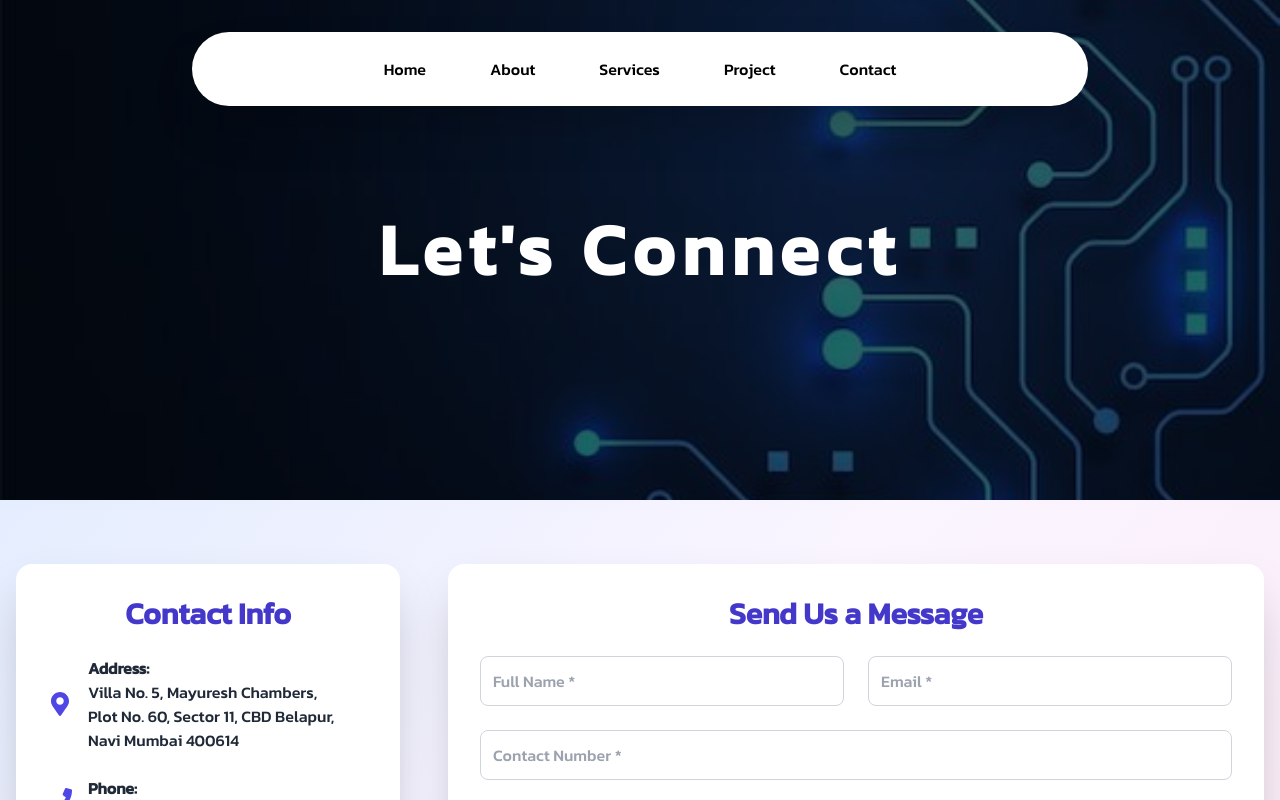
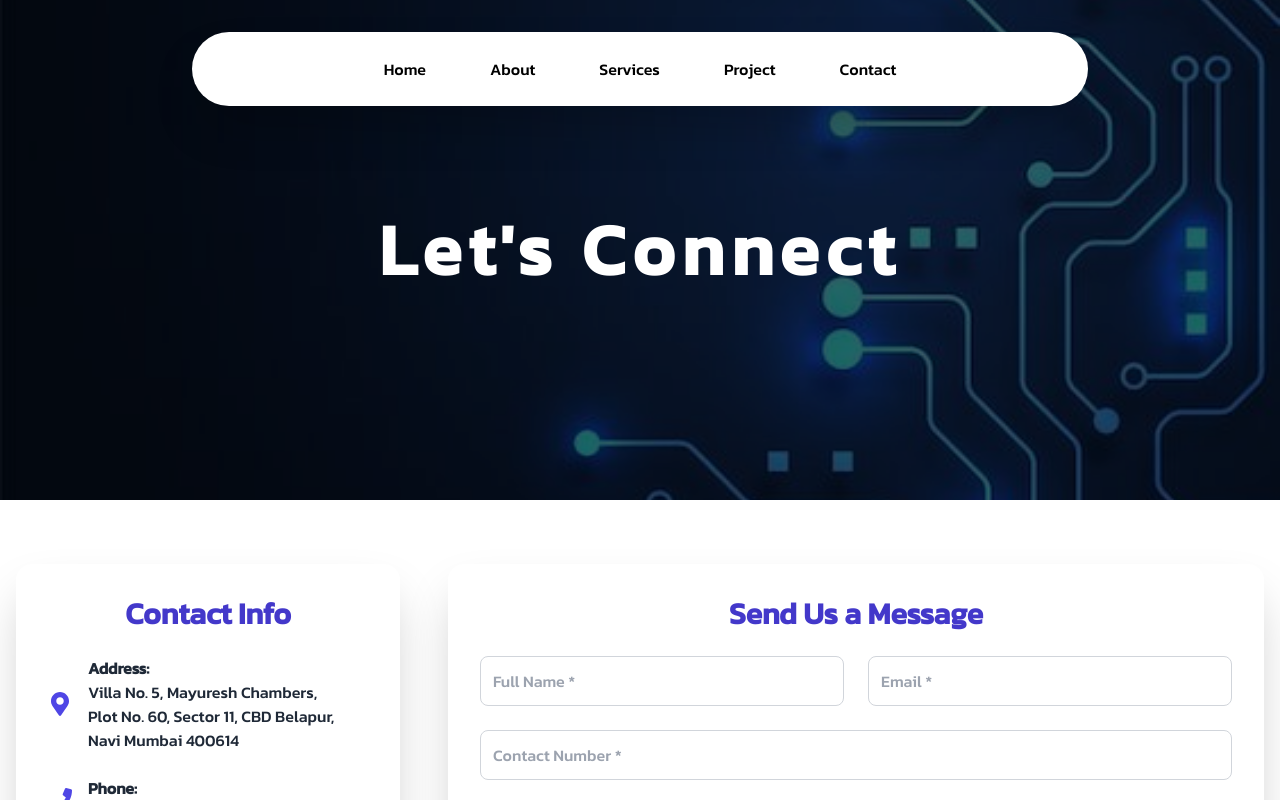
Before and after one commit to AkshayKalamkarr/supremeinfrastructure, a Next.js app: page /contact in a window 1280 px wide. Shown: the top 800 px of the page. Built offline with nearby package versions, Linux system fonts and the light colour scheme.

Commit message:
contact color

```diff
--- a/app/contact/page.jsx
+++ b/app/contact/page.jsx
@@ -27,7 +27,7 @@ export default function Contact() {
   };
 
   return (
-    <div className="min-h-screen bg-gradient-to-br from-blue-100 via-purple-50 to-pink-100 text-gray-800">
+    <div className="min-h-screen  text-gray-800">
       <motion.div
         initial={{ opacity: 0 }}
         animate={{ opacity: 1 }}
```
